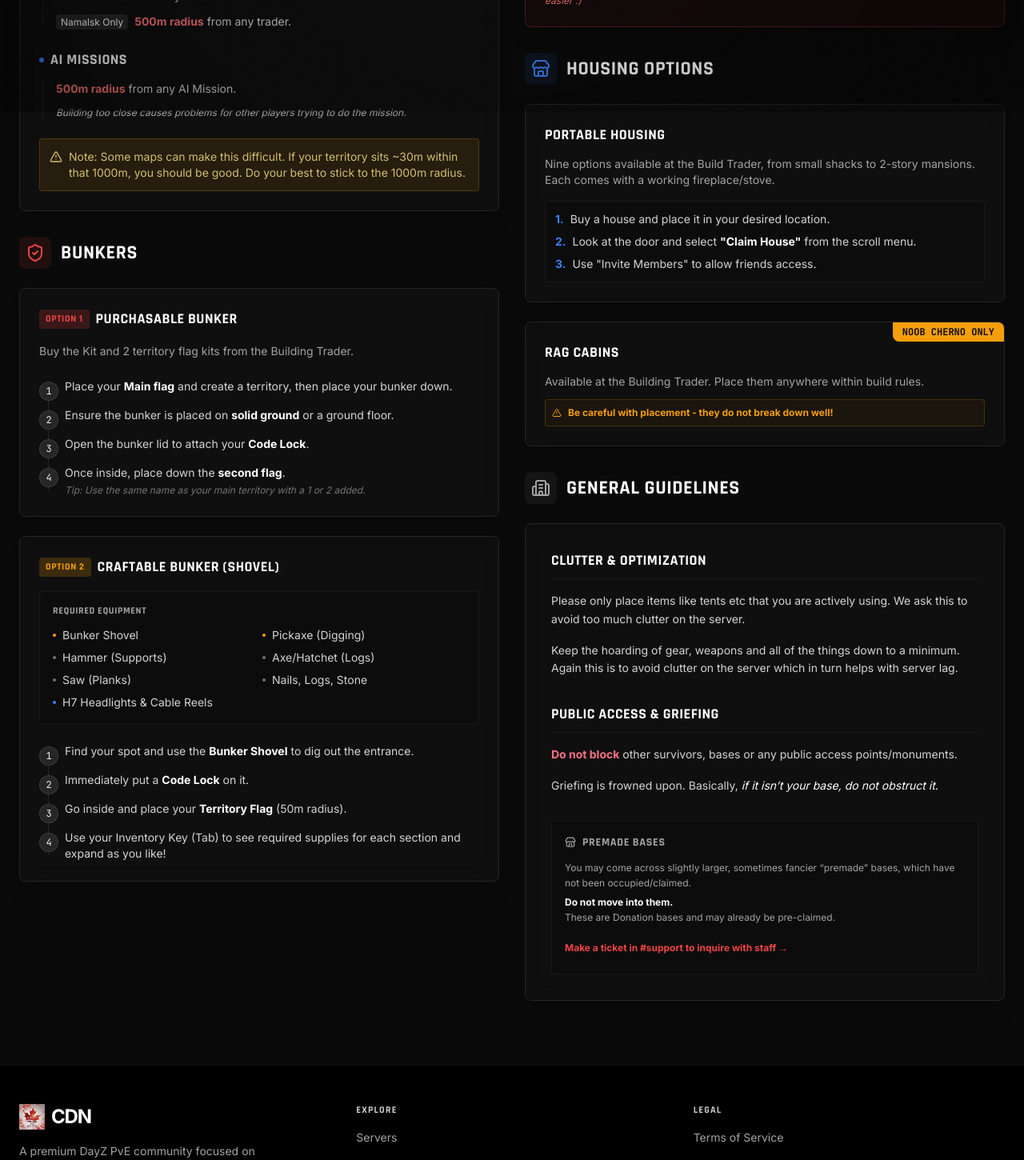
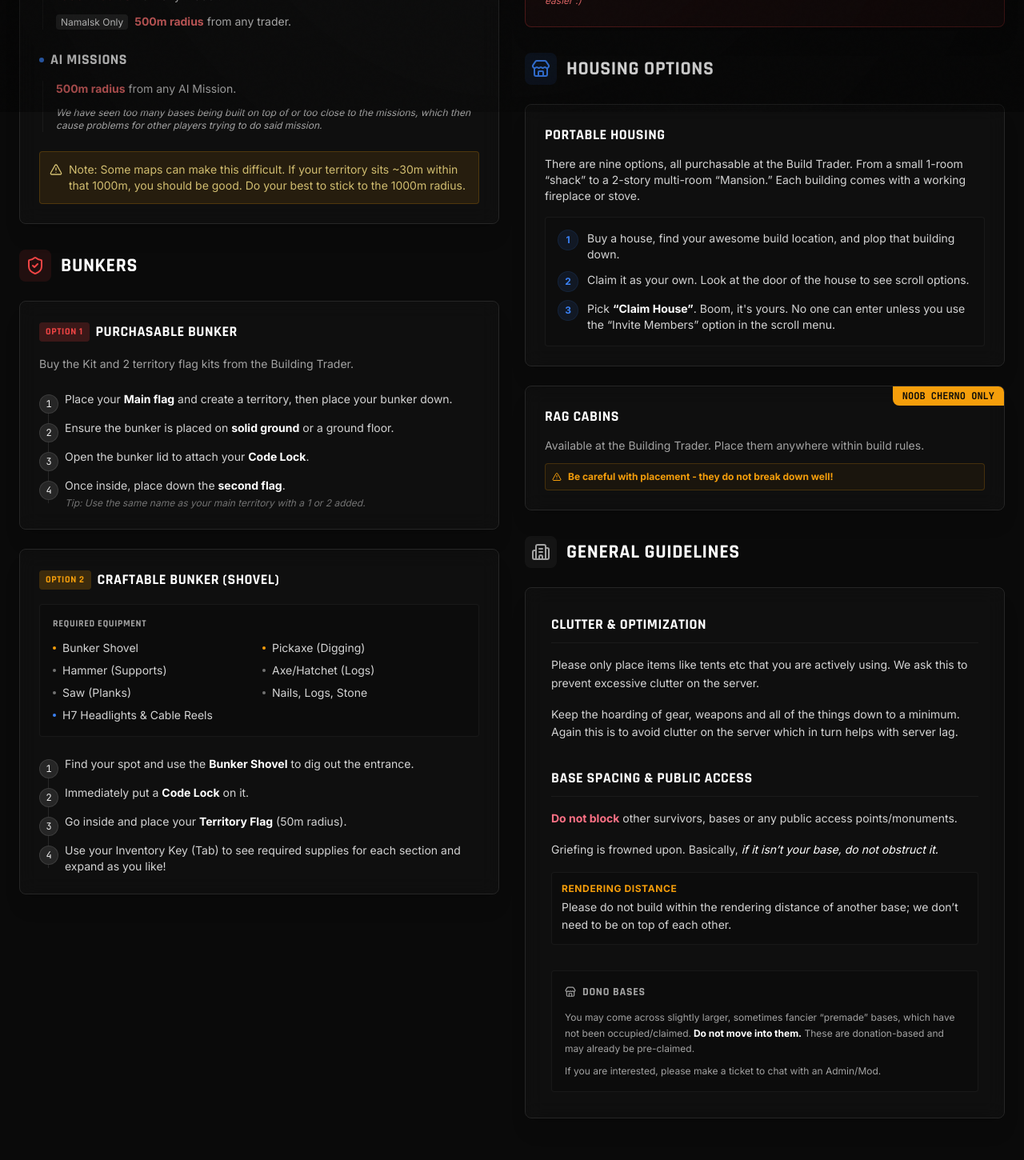
Before and after one commit to InfamousMorningstar/CDNdayz, a Next.js app: page /rules/building in a window 1280 px wide. Shown: the part 660-2110 px from the top of the page at 80% size. Built offline with nearby package versions, Linux system fonts and the light colour scheme.

Commit message:
Update Rules, Home Page, and Quick Start Guide

```diff
--- a/src/app/page.tsx
+++ b/src/app/page.tsx
@@ -3,13 +3,15 @@ import { Features } from '@/components/sections/Features';
 import { QuickInfo } from '@/components/sections/QuickInfo';
 import { ServersList } from '@/components/sections/ServersList';
 import { JoinCTA } from '@/components/sections/JoinCTA';
+import { QuickStartGuide } from '@/components/sections/QuickStartGuide';
 
 export default function Home() {
   return (
     <>
       <Hero />
+      <QuickStartGuide />
+      <Features />
       <QuickInfo />
-      <Features />
       <ServersList />
       <JoinCTA />
     </>
--- a/src/app/rules/building/page.tsx
+++ b/src/app/rules/building/page.tsx
@@ -102,7 +102,7 @@ export default function BuildingRulesPage() {
                     <strong className="text-red-400">500m radius</strong> from any AI Mission.
                   </li>
                   <li className="text-neutral-400 text-xs italic">
-                    Building too close causes problems for other players trying to do the mission.
+                    We have seen too many bases being built on top of or too close to the missions, which then cause problems for other players trying to do said mission.
                   </li>
                 </ul>
               </div>
@@ -258,21 +258,24 @@ export default function BuildingRulesPage() {
               {/* Portable Housing */}
               <Card className="p-6 bg-neutral-900/40 border-neutral-800">
                 <h3 className="text-lg font-bold text-white mb-3">Portable Housing</h3>
-                <p className="text-neutral-400 text-sm mb-4">
-                  Nine options available at the Build Trader, from small shacks to 2-story mansions. Each comes with a working fireplace/stove.
-                </p>
-                <div className="space-y-2 text-sm bg-neutral-950/50 p-3 rounded border border-white/5">
-                  <div className="flex items-start gap-2">
-                    <span className="text-blue-500 font-bold">1.</span>
-                    <p className="text-neutral-300">Buy a house and place it in your desired location.</p>
-                  </div>
-                  <div className="flex items-start gap-2">
-                    <span className="text-blue-500 font-bold">2.</span>
-                    <p className="text-neutral-300">Look at the door and select <strong className="text-white">"Claim House"</strong> from the scroll menu.</p>
-                  </div>
-                  <div className="flex items-start gap-2">
-                    <span className="text-blue-500 font-bold">3.</span>
-                    <p className="text-neutral-300">Use "Invite Members" to allow friends access.</p>
+                <div className="space-y-4 text-sm text-neutral-300">
+                  <p>
+                    There are nine options, all purchasable at the Build Trader. From a small 1-room “shack” to a 2-story multi-room “Mansion.”
+                    Each building comes with a working fireplace or stove.
+                  </p>
+                  <div className="bg-neutral-950/30 p-4 rounded border border-white/5 space-y-3">
+                    <div className="flex items-start gap-3">
+                      <span className="flex-shrink-0 w-6 h-6 rounded-full bg-blue-500/10 text-blue-500 flex items-center justify-center text-xs font-bold ring-1 ring-blue-500/20">1</span>
+                      <p>Buy a house, find your awesome build location, and plop that building down.</p>
+                    </div>
+                    <div className="flex items-start gap-3">
+                      <span className="flex-shrink-0 w-6 h-6 rounded-full bg-blue-500/10 text-blue-500 flex items-center justify-center text-xs font-bold ring-1 ring-blue-500/20">2</span>
+                      <p>Claim it as your own. Look at the door of the house to see scroll options.</p>
+                    </div>
+                    <div className="flex items-start gap-3">
+                      <span className="flex-shrink-0 w-6 h-6 rounded-full bg-blue-500/10 text-blue-500 flex items-center justify-center text-xs font-bold ring-1 ring-blue-500/20">3</span>
+                      <p>Pick <strong className="text-white">“Claim House”</strong>. Boom, it{`'`}s yours. No one can enter unless you use the “Invite Members” option in the scroll menu.</p>
+                    </div>
                   </div>
                 </div>
               </Card>
@@ -309,7 +312,7 @@ export default function BuildingRulesPage() {
                  <h3 className="text-white font-bold text-lg border-b border-white/5 pb-2">Clutter & Optimization</h3>
                  <div className="space-y-4 text-neutral-300 text-sm leading-relaxed">
                    <p>
-                     Please only place items like tents etc that you are actively using. We ask this to avoid too much clutter on the server.
+                     Please only place items like tents etc that you are actively using. We ask this to prevent excessive clutter on the server.
                    </p>
                    <p>
                      Keep the hoarding of gear, weapons and all of the things down to a minimum. Again this is to avoid clutter on the server which in turn helps with server lag.
@@ -317,9 +320,9 @@ export default function BuildingRulesPage() {
                  </div>
               </div>
 
-               {/* Public Access & Griefing */}
+               {/* Base Spacing & Public Access */}
                <div className="space-y-4">
-                 <h3 className="text-white font-bold text-lg border-b border-white/5 pb-2">Public Access & Griefing</h3>
+                 <h3 className="text-white font-bold text-lg border-b border-white/5 pb-2">Base Spacing & Public Access</h3>
                  <div className="space-y-4 text-neutral-300 text-sm leading-relaxed">
                    <p>
                      <strong className="text-rose-400">Do not block</strong> other survivors, bases or any public access points/monuments.
@@ -327,22 +330,27 @@ export default function BuildingRulesPage() {
                    <p>
                      Griefing is frowned upon. Basically, <span className="italic text-white">if it isn’t your base, do not obstruct it.</span>
                    </p>
+                   <div className="bg-neutral-950/50 p-3 rounded border border-white/5 mt-2">
+                     <span className="text-amber-500 font-bold block mb-1 text-xs uppercase tracking-wider">Rendering Distance</span>
+                     <p>Please do not build within the rendering distance of another base; we don’t need to be on top of each other.</p>
+                   </div>
                  </div>
               </div>
 
-              {/* Premade Bases */}
+              {/* Dono Bases */}
               <div className="p-4 rounded bg-neutral-950/50 border border-white/5 space-y-3">
                  <h4 className="text-neutral-400 font-bold text-sm uppercase tracking-wider flex items-center gap-2">
-                   <Store size={14} /> Premade Bases
+                   <Store size={14} /> Dono Bases
                  </h4>
-                 <p className="text-neutral-400 text-xs leading-relaxed">
-                   You may come across slightly larger, sometimes fancier “premade” bases, which have not been occupied/claimed.
-                   <strong className="text-white block mt-1">Do not move into them.</strong>
-                   These are Donation bases and may already be pre-claimed.
-                 </p>
-                 <Button variant="link" className="px-0 text-red-500 h-auto text-xs">
-                   Make a ticket in #support to inquire with staff &rarr;
-                 </Button>
+                 <div className="text-neutral-400 text-xs leading-relaxed space-y-2">
+                   <p>
+                     You may come across slightly larger, sometimes fancier “premade” bases, which have not been occupied/claimed.
+                     <strong className="text-white"> Do not move into them.</strong> These are donation-based and may already be pre-claimed.
+                   </p>
+                   <p>
+                     If you are interested, please make a ticket to chat with an Admin/Mod.
+                   </p>
+                 </div>
               </div>
             </Card>
           </section>
--- a/src/components/rules/RulesClient.tsx
+++ b/src/components/rules/RulesClient.tsx
@@ -291,7 +291,7 @@ export function RulesClient() {
                   </div>
                   <div className="space-y-6">
                     <div>
-                      <h3 className="text-lg font-bold text-white mb-2 text-red-400">Type 1: Purchasable</h3>
+                      <h3 className="text-lg font-bold mb-2 text-red-400">Type 1: Purchasable</h3>
                       <ol className="list-decimal list-inside text-sm text-neutral-300 space-y-1 ml-2">
                         <li>Buy Kit & 2 Territory Flags from Building Trader.</li>
                         <li>Place Main Flag & create territory.</li>
@@ -301,7 +301,7 @@ export function RulesClient() {
                       </ol>
                     </div>
                     <div>
-                      <h3 className="text-lg font-bold text-white mb-2 text-red-400">Type 2: Crafted</h3>
+                      <h3 className="text-lg font-bold mb-2 text-red-400">Type 2: Crafted</h3>
                       <div className="text-sm text-neutral-400 mb-2">
                         <strong className="text-white block mb-1">Equipment Needed:</strong>
                         <ul className="grid grid-cols-2 gap-x-2 gap-y-1 text-xs">
@@ -341,6 +341,17 @@ export function RulesClient() {
                       </p>
                     </div>
                     <div>
+                      <h3 className="text-lg font-bold text-white mb-2">Portable Housing</h3>
+                      <p className="text-sm text-neutral-300 mb-2">
+                         9 options purchasable at Build Trader (Shacks to Mansions). Each includes a working fireplace/stove.
+                      </p>
+                      <ol className="list-decimal list-inside text-sm text-neutral-300 space-y-1 ml-2">
+                        <li>Buy & Place in a valid location.</li>
+                        <li>Look at door & select <strong className="text-white">"Claim House"</strong> from scroll options.</li>
+                        <li>Use "Invite Members" from scroll options to give access.</li>
+                      </ol>
+                    </div>
+                    <div>
                       <h3 className="text-lg font-bold text-white mb-2">General Building</h3>
                       <ul className="text-sm text-neutral-300 space-y-3">
                         <li className="flex gap-2">
--- /dev/null
+++ b/src/components/sections/QuickStartGuide.tsx
@@ -0,0 +1,92 @@
+"use client";
+
+import { Card } from '@/components/ui/Card';
+import { Button } from '@/components/ui/Button';
+import { Download, Search, Play, ArrowRight, ExternalLink } from 'lucide-react';
+import Link from 'next/link';
+import { motion } from 'framer-motion';
+
+const steps = [
+  {
+    step: "01",
+    title: "Get DayZ",
+    description: "Purchase DayZ on Steam if you haven't already. Ensure you have the Livonia DLC for our Livonia servers.",
+    icon: Download,
+    action: { label: "Steam Store", url: "https://store.steampowered.com/app/221100/DayZ/" }
+  },
+  {
+    step: "02",
+    title: "Download Launcher",
+    description: "We recommend using the DZSA Launcher for easy mod management and server discovery.",
+    icon: Search,
+    action: { label: "Get DZSA", url: "https://dayzsalauncher.com/#/home" }
+  },
+  {
+    step: "03",
+    title: "Join CDN",
+    description: "Search for 'CDN' in the launcher filter to see our full list of modded PvE servers. Choose your map and join the action.",
+    icon: Play,
+    action: { label: "View Server List", url: "/servers", internal: true }
+  }
+];
+
+export function QuickStartGuide() {
+  return (
+    <section className="py-20 bg-neutral-950 border-t border-white/5 relative overflow-hidden">
+      {/* Background Elements */}
+      <div className="absolute top-0 left-0 w-full h-full bg-[radial-gradient(ellipse_at_top,_var(--tw-gradient-stops))] from-neutral-900 via-neutral-950 to-neutral-950 opacity-50" />
+
+      <div className="container mx-auto px-6 relative z-10">
+        <div className="flex flex-col md:flex-row md:items-end justify-between mb-12 gap-6">
+          <div>
+            <h2 className="text-3xl md:text-5xl font-bold text-white mb-4">Start Your <span className="text-red-500">Journey</span></h2>
+            <p className="text-neutral-400 text-lg max-w-2xl">
+              From fresh spawn to veteran survivor in three simple steps. No complex whitelist application required.
+            </p>
+          </div>
+        </div>
+
+        <div className="grid grid-cols-1 md:grid-cols-3 gap-8">
+          {steps.map((item, index) => (
+            <motion.div
+              key={index}
+              initial={{ opacity: 0, y: 20 }}
+              whileInView={{ opacity: 1, y: 0 }}
+              transition={{ delay: index * 0.2 }}
+              viewport={{ once: true }}
+            >
+              <Card className="p-8 h-full bg-neutral-900/40 border-neutral-800 hover:border-red-500/30 transition-all duration-300 relative group overflow-hidden">
+                <div className="absolute top-0 right-0 p-4 opacity-10 group-hover:opacity-20 transition-opacity">
+                  <span className="text-8xl font-bold font-mono text-white tracking-tighter stroke-neutral-800">{item.step}</span>
+                </div>
+
+                <div className="relative z-10 flex flex-col h-full">
+                  <div className="w-14 h-14 rounded-full bg-red-500/10 flex items-center justify-center text-red-500 mb-6 group-hover:bg-red-500 group-hover:text-white transition-all duration-300">
+                    <item.icon size={28} />
+                  </div>
+
+                  <h3 className="text-2xl font-bold text-white mb-3">{item.title}</h3>
+                  <p className="text-neutral-400 mb-8 leading-relaxed flex-grow">
+                    {item.description}
+                  </p>
+
+                  {item.action.internal ? (
+                     <Button variant="outline" className="w-full justify-between group/btn" asChild>
+                        <Link href={item.action.url}>
+                           {item.action.label} <ArrowRight size={16} className="text-red-500 group-hover/btn:translate-x-1 transition-transform" />
+                        </Link>
+                     </Button>
+                  ) : (
+                     <Button variant="outline" className="w-full justify-between group/btn" onClick={() => window.open(item.action.url, '_blank')}>
+                        {item.action.label} <ExternalLink size={16} className="text-neutral-500 group-hover/btn:text-white transition-colors" />
+                     </Button>
+                  )}
+                </div>
+              </Card>
+            </motion.div>
+          ))}
+        </div>
+      </div>
+    </section>
+  );
+}
```
